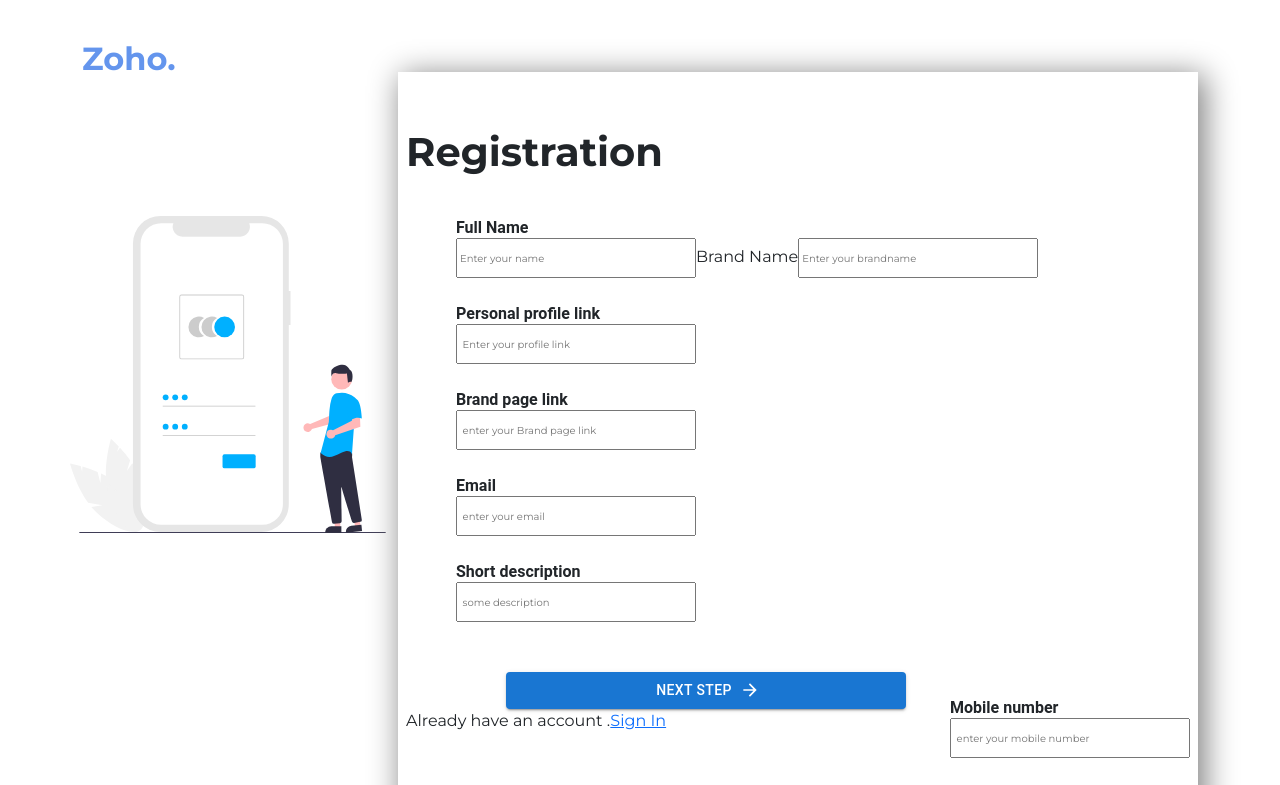
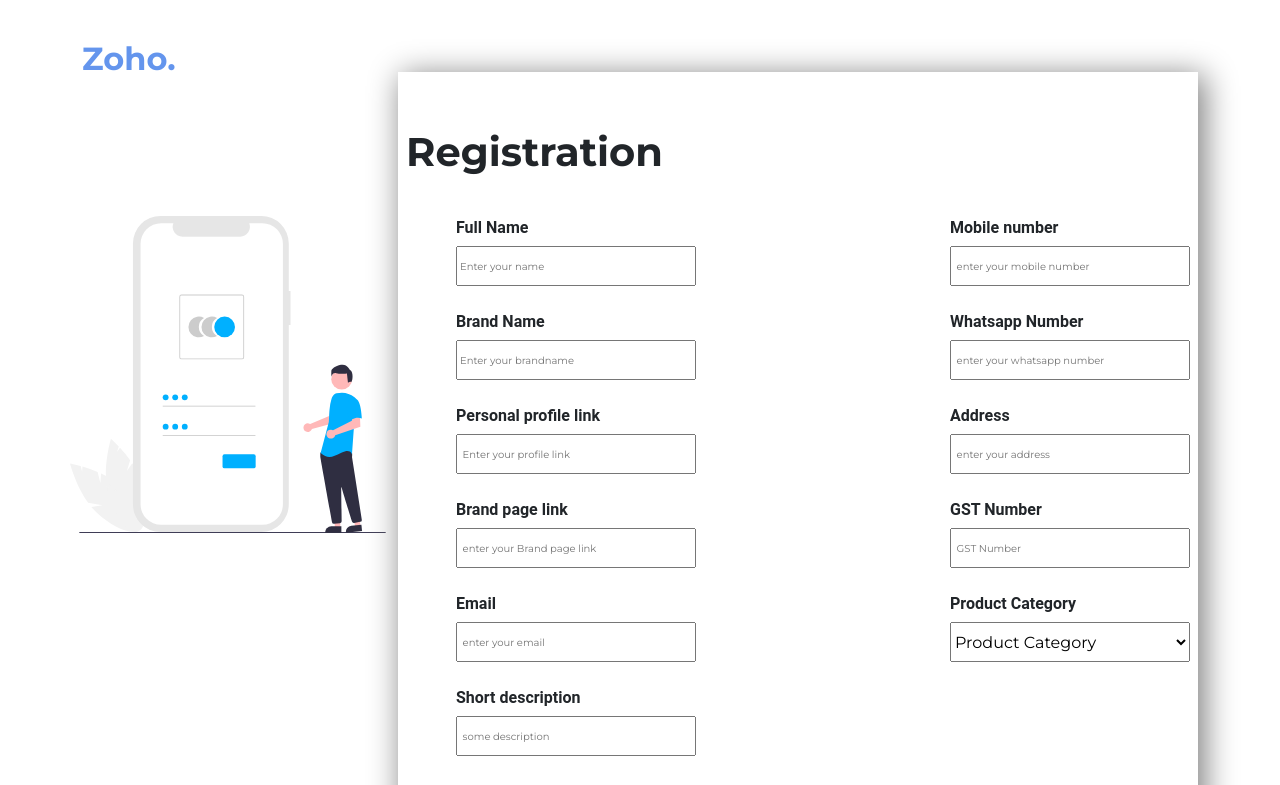
Before and after one commit to aman863/bazaar-frontend, a React (Create React App) app: page /registration in a window 1280 px wide. Shown: the top 785 px of the page. Built offline with nearby package versions, Linux system fonts and the light colour scheme; the HTML template or start-up script is replaced by a standard one.

Commit message:
registration-form-package

```diff
--- a/package.json
+++ b/package.json
@@ -3,7 +3,10 @@
   "version": "0.1.0",
   "private": true,
   "dependencies": {
+    "@emotion/react": "^11.7.1",
+    "@emotion/styled": "^11.6.0",
     "@mui/icons-material": "^5.2.4",
+    "@mui/material": "^5.2.4",
     "@testing-library/jest-dom": "^5.16.1",
     "@testing-library/react": "^11.2.7",
     "@testing-library/user-event": "^12.8.3",
--- a/src/Pages/Register/Register.css
+++ b/src/Pages/Register/Register.css
@@ -50,7 +50,7 @@ input::-webkit-inner-spin-button {
 	width:240px;
 	height: 40px;
 }
-.form-label-reg{
+.form-label{
     display: block;
     margin-top: 25px;
     font-family: 'Roboto', sans-serif;
@@ -71,7 +71,7 @@ input::-webkit-inner-spin-button {
     display:block;
     margin-bottom: 150px;
 }
-.button-reg{
+.button{
     width:400px;
 	left: 100px;
 }
--- a/src/Pages/Register/Registration.js
+++ b/src/Pages/Register/Registration.js
@@ -79,7 +79,7 @@ const Register = () => {
 										<div class="me-auto p-2 bd-highlight"><h1 className='fw-bold register-name'>Registration</h1>
 											<form className="mt-3" onSubmit={formik.handleSubmit}>
 												<div className="form-group">
-													<label htmlFor="fullname" className="form-label-reg">Full Name</label>
+													<label htmlFor="fullname" className="form-label">Full Name</label>
 													<input
 														type="text"
 														className="form-control-reg"
@@ -94,7 +94,7 @@ const Register = () => {
 														</Alert>
 														: null}
 
-													<label htmlFor="brandname" className="form-label-rg">Brand Name</label>
+													<label htmlFor="brandname" className="form-label">Brand Name</label>
 													<input
 														type="text"
 														className="form-control-reg"
@@ -107,7 +107,7 @@ const Register = () => {
 															{formik.errors.brandname}
 														</Alert>
 														: null}
-													<label htmlFor="Personalprofilelink" className="form-label-reg">Personal profile link</label>
+													<label htmlFor="Personalprofilelink" className="form-label">Personal profile link</label>
 													<input
 														type="text"
 														className="form-control-reg"
@@ -121,7 +121,7 @@ const Register = () => {
 														</Alert>
 														: null}
 
-													<label htmlFor="Brandpagelink" className="form-label-reg">Brand page link</label>
+													<label htmlFor="Brandpagelink" className="form-label">Brand page link</label>
 													<input
 														type="text"
 														className="form-control-reg"
@@ -134,7 +134,7 @@ const Register = () => {
 															{formik.errors.Brandpagelink}
 														</Alert>
 														: null}
-													<label htmlFor="email" className="form-label-reg">Email</label>
+													<label htmlFor="email" className="form-label">Email</label>
 													<input
 														type="text"
 														className="form-control-reg"
@@ -147,7 +147,7 @@ const Register = () => {
 															{formik.errors.email}
 														</Alert>
 														: null}
-													<label htmlFor="Shortdescription" className="form-label-reg">Short description</label>
+													<label htmlFor="Shortdescription" className="form-label">Short description</label>
 													<input
 														type="text"
 														className="form-control-reg"
@@ -163,7 +163,7 @@ const Register = () => {
 												</div>
 
 												<div className="form-group-right">
-													<label htmlFor="Mobilenumber" className="form-label-reg">Mobile number</label>
+													<label htmlFor="Mobilenumber" className="form-label">Mobile number</label>
 													<input
 														type="text"
 														className="form-control-reg"
@@ -176,7 +176,7 @@ const Register = () => {
 															{formik.errors.Mobilenumber}
 														</Alert>
 														: null}
-													<label htmlFor="WhatsappNumber" className="form-label-reg">Whatsapp Number</label>
+													<label htmlFor="WhatsappNumber" className="form-label">Whatsapp Number</label>
 													<input
 														type="text"
 														className="form-control-reg"
@@ -189,7 +189,7 @@ const Register = () => {
 															{formik.errors.WhatsappNumber}
 														</Alert>
 														: null}
-													<label htmlFor="Address" className="form-label-reg">Address</label>
+													<label htmlFor="Address" className="form-label">Address</label>
 													<input
 														type="text"
 														className="form-control-reg"
@@ -202,7 +202,7 @@ const Register = () => {
 															{formik.errors.Address}
 														</Alert>
 														: null}
-													<label htmlFor="GSTNumber" className="form-label-reg">GST Number</label>
+													<label htmlFor="GSTNumber" className="form-label">GST Number</label>
 													<input
 														type="text"
 														className="form-control-reg"
@@ -216,7 +216,7 @@ const Register = () => {
 														</Alert>
 														: null}
 
-													<label htmlFor="ProductCategory" className="form-label-reg">Product Category</label>
+													<label htmlFor="ProductCategory" className="form-label">Product Category</label>
 													<select name="ProductCategory" className="select"
 													name="ProductCategory"
 													placeholder=" eg. junior developer"
@@ -230,16 +230,14 @@ const Register = () => {
 												</div>
 												<Button
 													endIcon={<ArrowForwardIcon />}
-													className="button-reg"
+													className="button"
 													variant="contained"
 													type="submit"
 													>
 													Next Step
 												</Button >
 											</form>
-											<div>
-												Already have an account .<a href="google.com">Sign In</a>
-											</div>
+
 										</div>
 
 									</div>
```
Also changed, not shown: 1 other file (tests, documents, lock files or other folders).
